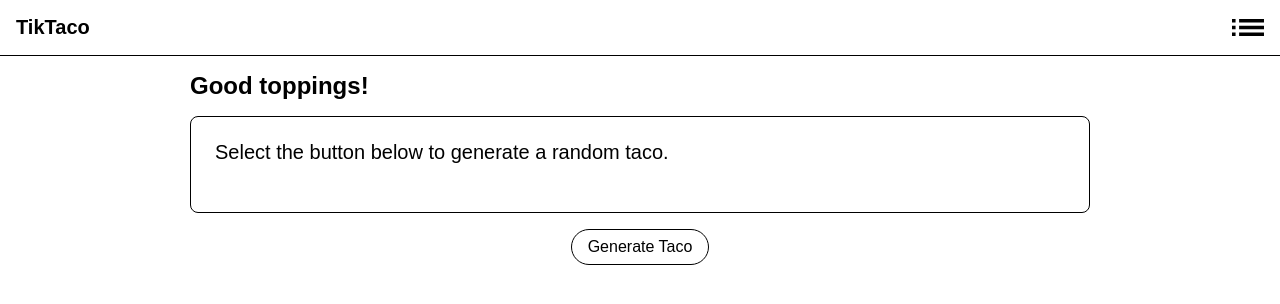
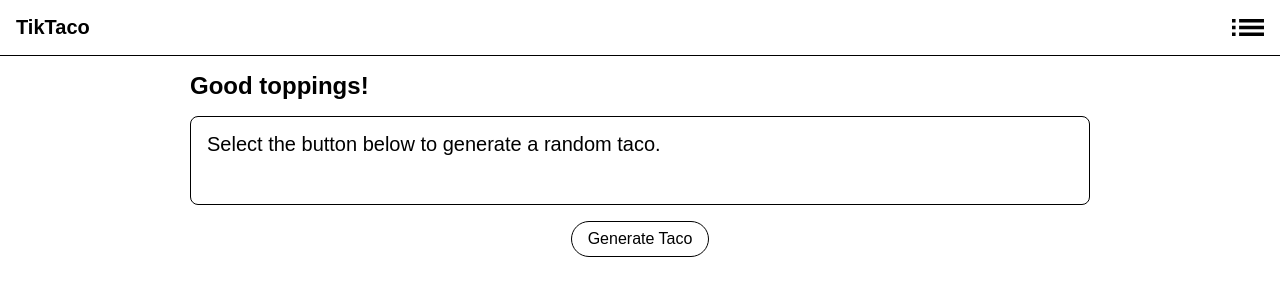
Before and after one commit to jon-schlandt/TikTaco, a React (Create React App) app: page / in a window 1280 px wide. Shown: the top 304 px of the page. Built offline with nearby package versions, Linux system fonts and the light colour scheme.

Commit message:
Utilize BrowserRouter and wrap 'View Details' in Link

```diff
--- a/package.json
+++ b/package.json
@@ -41,6 +41,7 @@
     ]
   },
   "devDependencies": {
+    "@types/react-router-dom": "^5.1.7",
     "cypress": "^7.5.0",
     "typescript": "^4.3.2"
   }
--- a/src/ Components/TacoGenerator/TacoGenerator.css
+++ b/src/ Components/TacoGenerator/TacoGenerator.css
@@ -18,7 +18,7 @@
 
 .generation-msg,
 .taco-text {
-  margin: 24px;
+  margin: 16px;
   font-size: 1.25em;
 }
 
--- a/src/ Components/TacoGenerator/TacoGenerator.tsx
+++ b/src/ Components/TacoGenerator/TacoGenerator.tsx
@@ -1,4 +1,5 @@
 import { useState } from 'react'
+import { Link } from 'react-router-dom'
 
 import PrimaryButton from '../Buttons/PrimaryButton/PrimaryButton'
 import SecondaryButton from '../Buttons/SecondaryButton/SecondaryButton'
@@ -41,9 +42,11 @@ export default function TacoGenerator() {
       }
       {taco &&
         <>
-          <PrimaryButton
-            text='View Details'
-          />
+          <Link to='/details'>
+            <PrimaryButton
+              text='View Details'
+            />
+          </Link>
           <SecondaryButton
             text='Generate another?'
             handleClick={generateTaco}
```
Also changed, not shown: src/index.tsx (+5 -3 lines), 1 other file (tests, documents, lock files or other folders).
